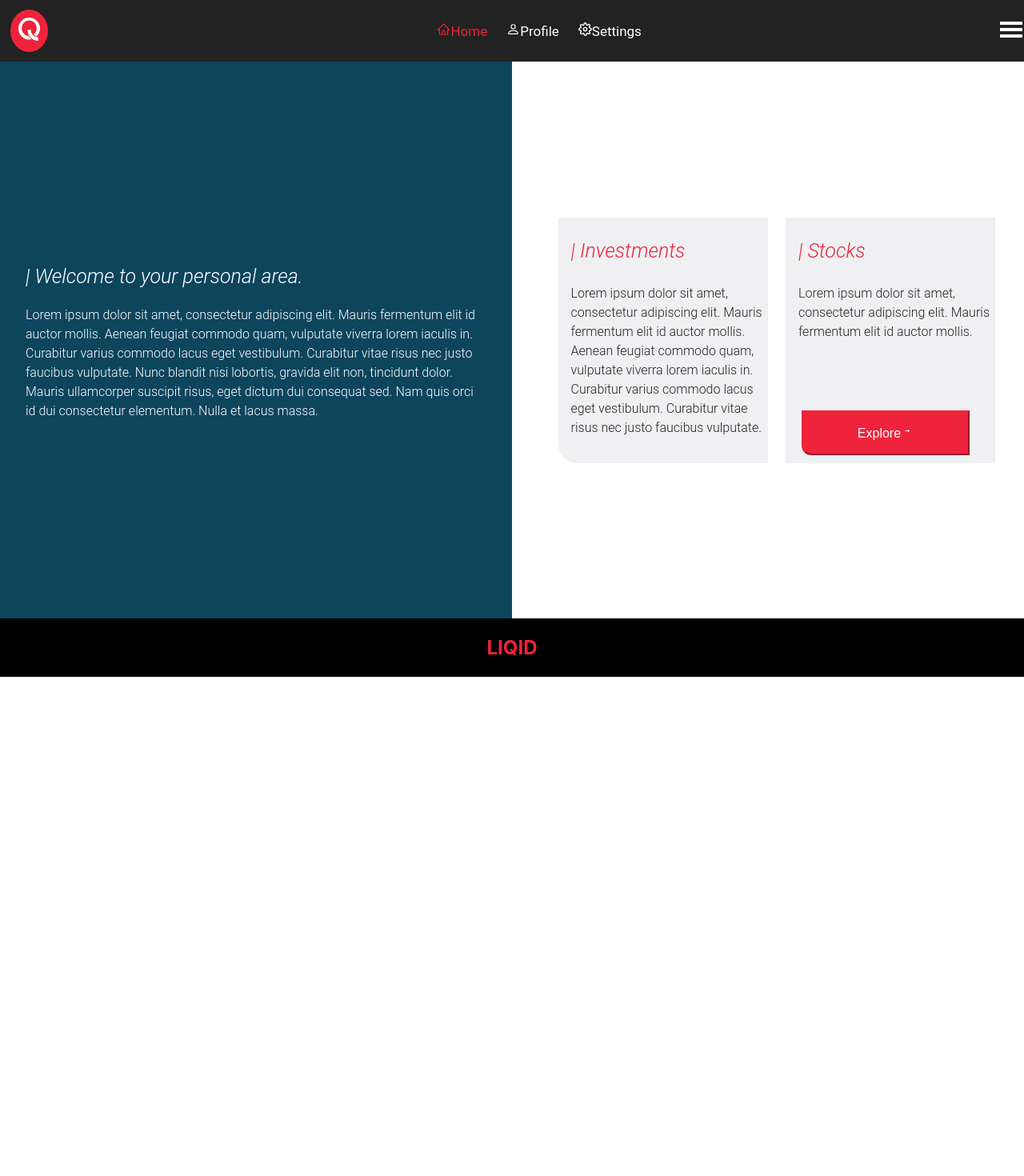
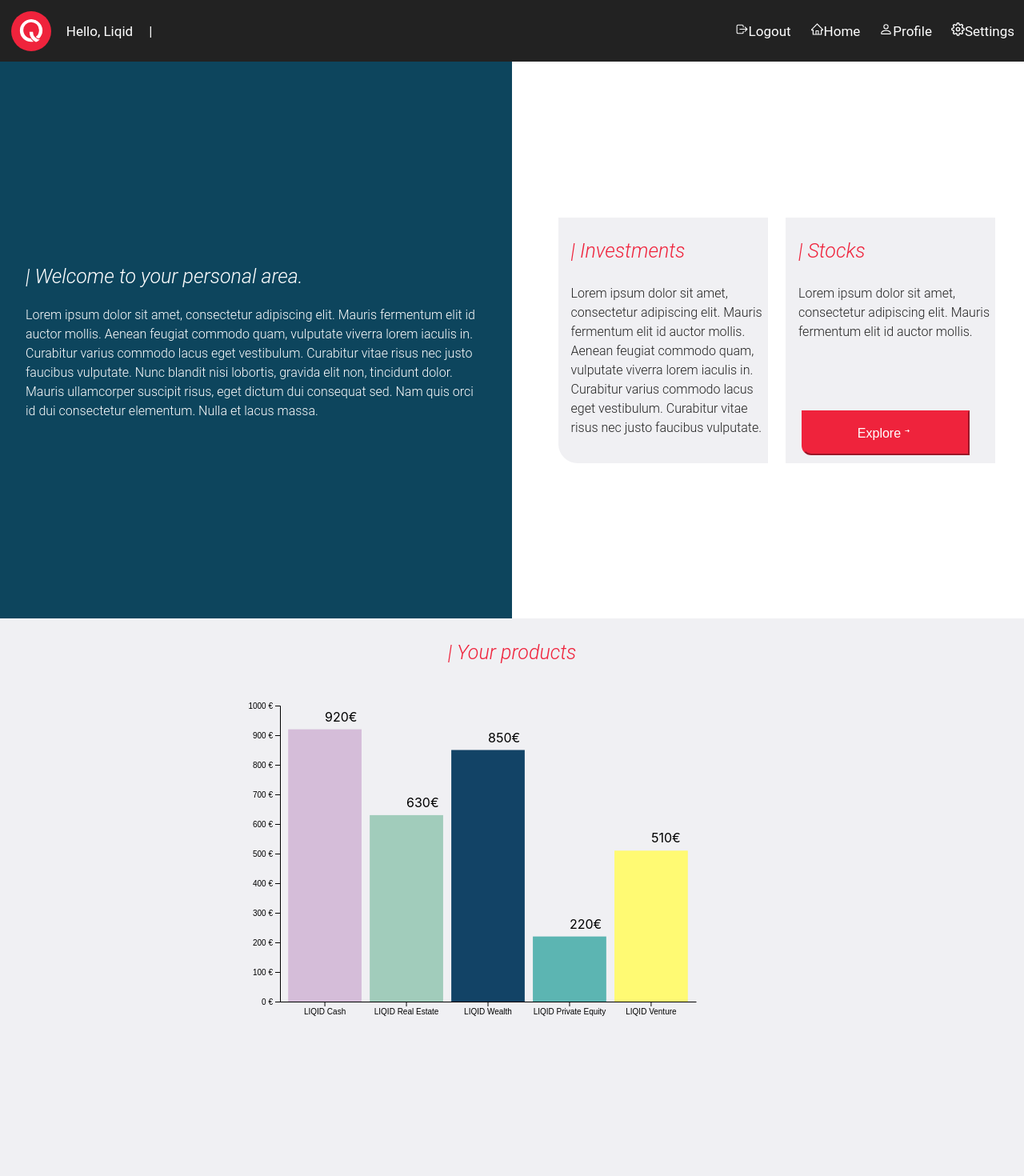
Before and after one commit to mya2h/liqid-code-challenge, a React (Create React App) app: page / in a window 1280 px wide. Shown: the top 1470 px of the page at 80% size. Before the commit the page ends 846 px from the top, so only its background shows below. Built offline with nearby package versions, Linux system fonts and the light colour scheme.

Commit message:
add overflow for the barchart

```diff
--- a/src/assets/styles/landing.css
+++ b/src/assets/styles/landing.css
@@ -79,6 +79,9 @@ align-items: center;
 
 
  }
+ .hidenrow{
+   display: none;
+ }
  .row .col2{
    display: block;
  }
--- a/src/assets/styles/nav.css
+++ b/src/assets/styles/nav.css
@@ -1,4 +1,3 @@
-
 .nav{
   width: 100%;
   overflow: hidden;
@@ -12,6 +11,36 @@
   justify-content: space-between;
   align-items: center;
 }
+.leftitem{
+  display: flex;
+  justify-content: space-between;
+  align-items: center;
+}
+.nav-title{
+  display: flex;
+  justify-content: space-between;
+  align-items: center;
+  margin-left: 1%;
+}
+.nav-logo img {
+  background: #EF233C;
+  padding: 10px;
+  border-radius: 50%;
+  display:block;
+  width:30px;
+  height:30px;
+  margin:2%
+}
+.menu-title{
+  padding-left: 20px;
+  text-decoration: none;
+  display:inline-block;
+  font-size: 17px;
+  font-family:Roboto;
+  letter-spacing: 0px;
+  color: #FFFFFF;
+  opacity: 1;
+}
 .nav-item {
   padding: 12px;
   text-decoration: none;
@@ -22,20 +51,12 @@
   color: #FFFFFF;
   opacity: 1;
 }
+
 .nav-link:hover{
   color: #EF233C;
 }
 .nav-menu .active{
   color: #EF233C;
-}
-.nav-logo{
-  background-color: #EF233C;
-  border-radius: 50%;
-  margin-left: 1%;
-
-}
-.nav-logo img{
-  padding: 10px;
 }
 .toggle-icon {
   color: #ffffff;
@@ -44,19 +65,42 @@
 .hamburger {
   display: none;
 }
-
+.nav-menu h2{
+  display: none;
+}
 @media screen and (max-width: 500px) {
-
   .nav-menu {
     position: fixed;
     left: -110%;
-    top: 2rem;
-    height: 70vh;
+    top: 0rem;
+    display: block;
+    height: 100vh;
     flex-direction: column;
     background-color: #EF233C;
     width: 100%;
     text-align: center;
     transition: 0.3s;
+    padding-top: 16%;
+}
+.nav-logo img {
+  margin:5px;
+}
+.nav-menu h2{
+  display: block;
+  padding-top: 63%;
+  font: normal 300 25px/33px Roboto;
+  color: #FFFFFF;
+
+}
+.nav-logo{
+  z-index: 9;
+}
+
+.nav-item {
+ display: block;
+}
+.separator{
+  display: none;
 }
 .active-nav{
   position: fixed;
@@ -65,7 +109,6 @@
   display: flex;
   justify-content: space-between;
   align-items: center;
-  background-color:#EF233C;
   transition: 0.3s;
 
 }
@@ -79,26 +122,6 @@
   display: block;
   margin-right: 2%;
   cursor: pointer;
+  z-index: 19;
 }
-
-/* .hamburger {
-    display: block;
-    margin-right: 2%;
-    cursor: pointer;
 }
-.btn{
-  display: none;
-}
-.hamburger.active .bar:nth-child(2) {
-  opacity: 0;
-}
-
-.hamburger.active .bar:nth-child(1) {
-  transform: translateY(8px) rotate(45deg);
-}
-
-.hamburger.active .bar:nth-child(3) {
-  transform: translateY(-8px) rotate(-45deg);
-} */
-
-}
--- a/src/assets/styles/product.css
+++ b/src/assets/styles/product.css
@@ -1,7 +1,7 @@
-#d3demo{
-	height: 700;
-	width: 500;
-	overflow: hidden;
+.d3chart{
+	width: 700px;
+	height: 500px;
+
 }
 .content{
   background: #F0F0F3;
@@ -9,7 +9,9 @@
   text-align: center;
   display: block;
   padding: 2%;
+  overflow-x: auto;
 }
+
 .title {
 	font:italic normal 300 25px/33px Roboto;
 	color: #EF233C;
@@ -26,9 +28,20 @@
 
 
 @media screen and (max-width: 599px) {
-	.plot-area {
-		width: 30em;
-		overflow-x: scroll;
-		white-space: nowrap;
-	 }
+	.hidenrow{
+		display: none;
+	  }
    }
+   @media screen and (min-width: 701px) and (max-width: 900px){
+	 .d3chart{
+		width: 100vw;
+		height: 90vh;
+	}
+	}
+	@media screen and (min-width: 600px) and (max-width: 700px){
+	 .d3chart{
+		width: 90vw;
+		height: 90vh;
+	}
+
+	}
--- a/src/components/Home/barGraph.js
+++ b/src/components/Home/barGraph.js
@@ -53,8 +53,8 @@ const Chart = () => {
 	const margin = { top: 50, right: 30, bottom: 30, left: 60 }
 
 	function DrawChart(data, dimensions) {
-		const chartwidth = 700 - margin.left - margin.right
-		const chartheight = 500 - margin.top - margin.bottom
+		const chartwidth = parseInt(d3.select('.d3chart').style('width')) - margin.left - margin.right
+		const chartheight = parseInt(d3.select('.d3chart').style('height')) - margin.top - margin.bottom
 		const svg = d3.select(d3Chart.current)
 			.attr('width', chartwidth + margin.left + margin.right)
 			.attr('height', chartheight + margin.top + margin.bottom)
@@ -66,6 +66,7 @@ const Chart = () => {
 
 		svg.append('g')
 			.attr('transform', 'translate(0,' + chartheight + ')')
+			.attr('class', 'x axis')
 			.call(d3.axisBottom(x).tickFormat(i => data[i].category).tickSizeOuter(0))
 
 
@@ -75,39 +76,45 @@ const Chart = () => {
 			.range([chartheight, margin.top])
 
 		svg.append('g')
+		.attr('class', 'y axis')
 			.attr('transform', 'translate(' + margin.left + ',0)')
 			.call(d3.axisLeft(y).tickFormat(d => d + " €"))
 
 
+
 		// add tooltips
-		var tooltip = d3.select('.tooltip-area')
-			.style('top', 20);
+		var tooltip = d3.select('.tooltip-area__text')
+		.style("position", "absolute")
+		.style("visibility", "hidden")
+		.style('background-color','red')
+		.style("border", "solid")
+		.style("border-width", "1px")
+		.style("border-radius", "5px")
+		.style("padding", "10px")
 
 		const mouseover = (event, d) => {
-			tooltip.style("top", "20px");
+			tooltip.style("visibility", "visible")
 		};
 
 		const mouseleave = (event, d) => {
-			// tooltip.style('opacity', 0);
+			tooltip.style("visibility", "hidden")
 		}
 
 		const mousemove = (event, d) => {
-			const text = d3.select('.tooltip-area__text');
-			text.text(`Total:  ${d.quantity}
-        Initial invest: ${d.quantity}
-        Growth: ${d.quantity}
-        `);
 			const [x, y] = d3.pointer(event);
+			tooltip
 
-			tooltip
-				.attr('transform', `translate(${x}, ${y})`);
+				.attr('transform', `translate(${x}, ${y})`)
+				.style("top", (event.pageY-800)+"px").style("left",(event.pageX-800)+"px")
+				.text("The exact value of<br>this cell is: " + d.quantity)
 		};
 
 		// Draw bars
 		svg.append('g')
 			.selectAll('rect')
 			.data(data)
-			.join('rect')
+			  .join('rect')
+            .attr('class', 'bar')
 			.attr('x', (d, i) => x(i))
 			.attr('y', d => y(d.quantity))
 			.attr('height', d => y(0) - y(d.quantity))
@@ -139,6 +146,7 @@ const Chart = () => {
 			</div>
 			<svg
 				ref={d3Chart}
+				className="d3chart"
 
 			>
 				<g className="plot-area" />
--- a/src/components/Home/index.js
+++ b/src/components/Home/index.js
@@ -3,14 +3,14 @@ import Layout from './landing'
 import ProductChart from './products'
 import Footer from '../Footer'
 import { useState } from 'react'
-
+import '../../assets/styles/nav.css'
 const Home = () => {
     const [toggle, setToggle] = useState(false)
-    console.log(toggle)
     return (
         <div>
             <Nav setToggle={setToggle} />
-            <Layout />
+            <Layout/>
+            <ProductChart/>
             <Footer />
         </div>
     )
--- a/src/components/Home/landing.js
+++ b/src/components/Home/landing.js
@@ -1,9 +1,9 @@
 import { WiDirectionRight } from 'react-icons/wi'
 import '../../assets/styles/landing.css'
 
-const Layout = () => {
+const Layout = ({toggle}) => {
     return (
-        <div className="row">
+        <div className={toggle?"hidenrow":"row"}>
             <div class="column col1">
                 <div className="col1content">
                     <h2>
--- a/src/components/Nav/index.js
+++ b/src/components/Nav/index.js
@@ -3,6 +3,7 @@ import { AiOutlineHome, AiOutlineClose } from 'react-icons/ai'
 import { BsPerson } from 'react-icons/bs'
 import { FiSettings } from 'react-icons/fi'
 import { GiHamburgerMenu } from 'react-icons/gi'
+import {IoLogOutOutline} from 'react-icons/io5'
 import mainIcon from '../../assets/images/Group 1.svg'
 import '../../assets/styles/nav.css'
 
@@ -20,13 +21,22 @@ const Nav = ({ setToggle }) => {
     return (
         <div>
             <nav className={navbarOpen ? "active-nav" : "nav"}>
-                <a href="#" className="nav-logo"> <img src={mainIcon} /></a>
-                <ul className={navbarOpen ? "nav-menu active" : "nav-menu"} >
-                    <li className="nav-item"><a className="active nav-link"><AiOutlineHome className="icon" />Home</a></li>
+                <div className="nav-title">
+                <div className="nav-logo"> <img src={mainIcon} /></div>
+                <div className="menu-title">Hello, Liqid</div>
+                <div className="menu-title separator">|</div>
+                </div>
+
+                <div className={navbarOpen ? "nav-menu active" : "nav-menu"}>
+                <ul className="nav-menu-right">
+                <li className="nav-item left-item"><a className="nav-link"><IoLogOutOutline className="icon" />Logout</a></li>
+                    <li className="nav-item"><a className="nav-link"><AiOutlineHome className="icon" />Home</a></li>
                     <li className="nav-item"><a className="nav-link"><BsPerson className="icon" />Profile</a></li>
                     <li className="nav-item"><a className="nav-link"><FiSettings className="icon" />Settings</a></li>
                 </ul>
-                <div className="humburger" onClick={handleToggle}>
+                <h2>LIQID</h2>
+                </div>
+                <div className="hamburger" onClick={handleToggle}>
                     {navbarOpen ? <AiOutlineClose className="toggle-icon" /> : <GiHamburgerMenu className="toggle-icon" />}
                 </div>
             </nav>
```
Also changed, not shown: src/assets/images/redlogo.svg (added).
